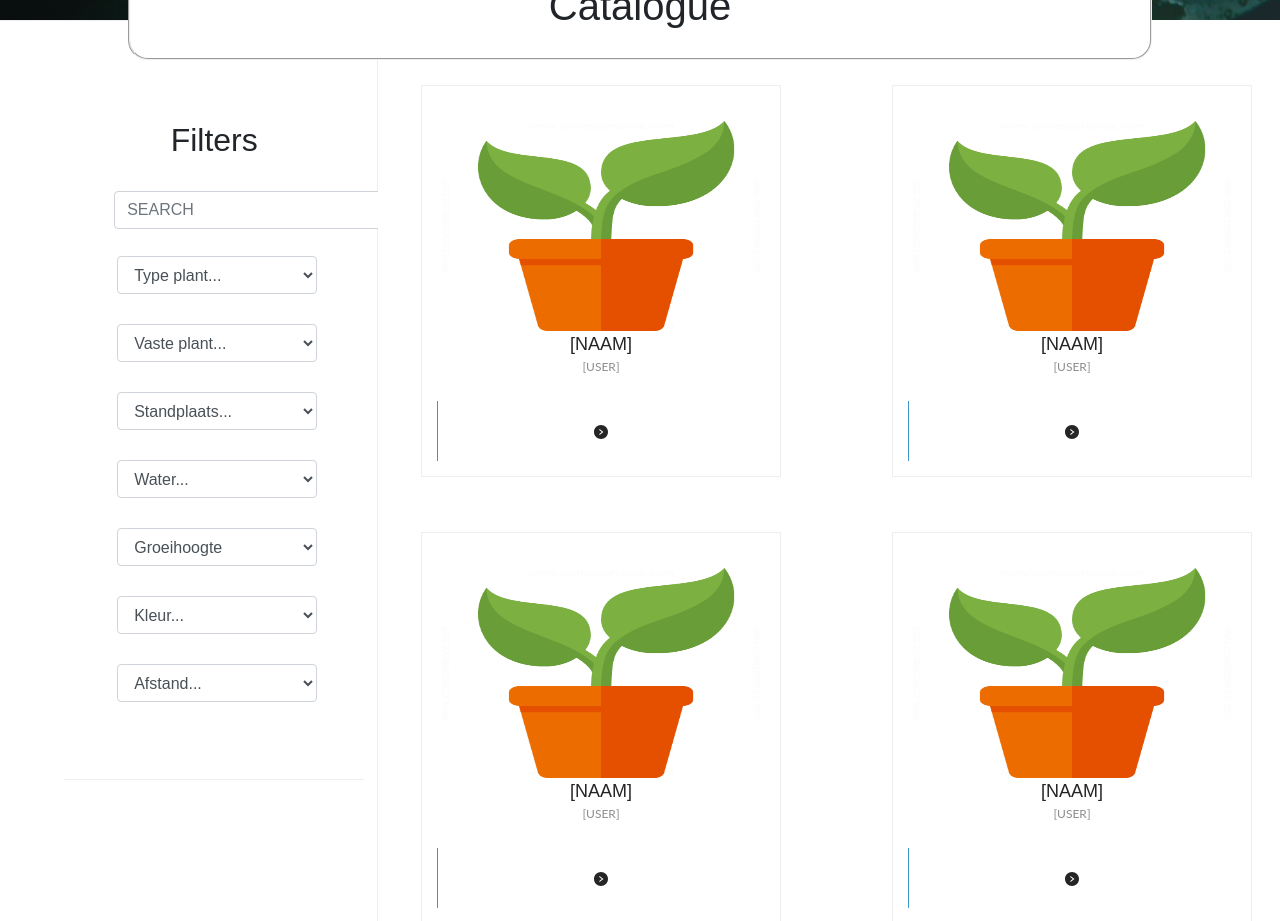
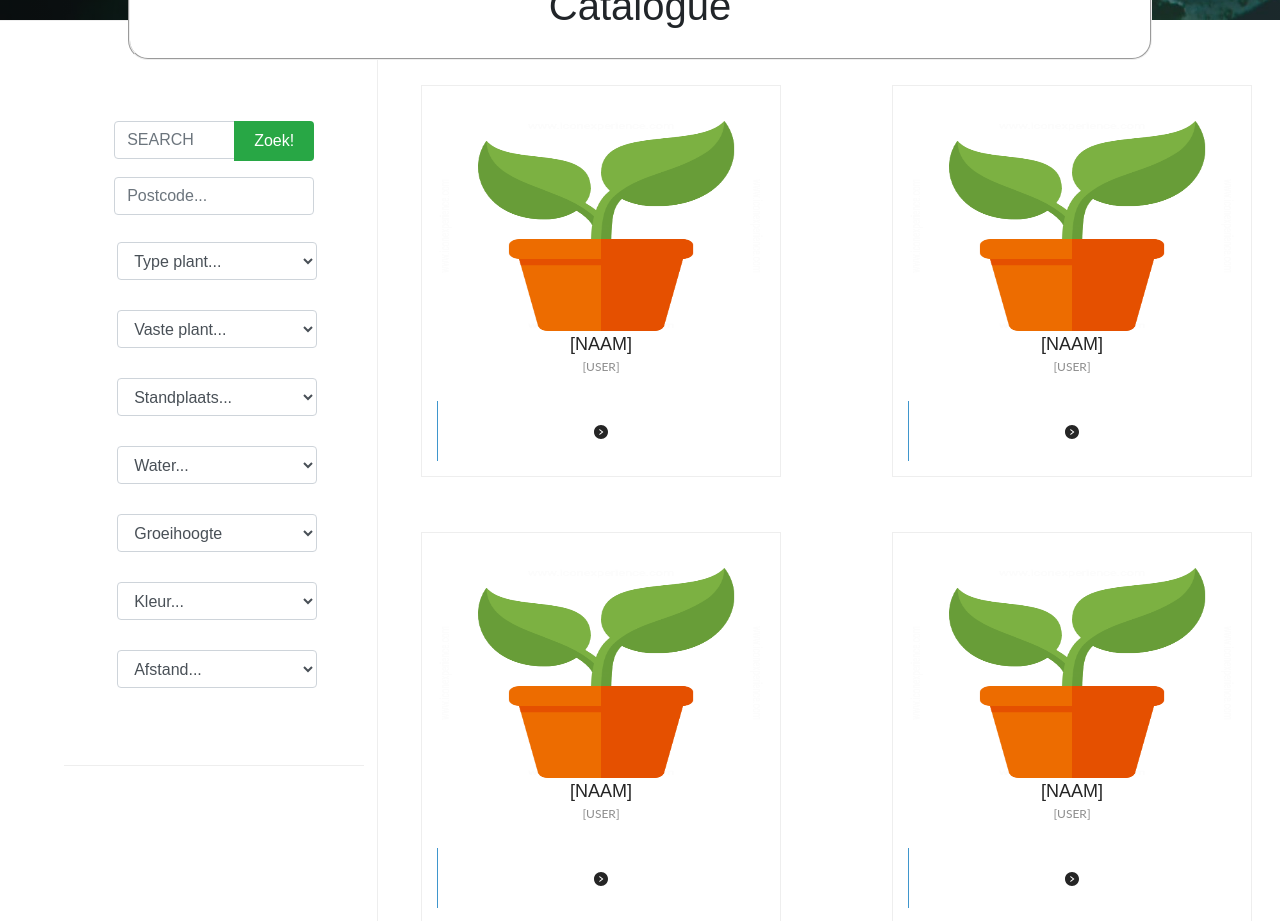
Before and after one commit to StevenW1999/projectc, a React (Create React App) app in the folder client/: page / in a window 1280 px wide. Shown: the part 860-1781 px from the top of the page. Built offline with nearby package versions, Linux system fonts and the light colour scheme; the HTML template or start-up script is replaced by a standard one.

Commit message:
Zoekknop, postcode op catalogus

```diff
--- a/client/src/components/Catalogue.js
+++ b/client/src/components/Catalogue.js
@@ -16,17 +16,21 @@ class Catalogue extends Component {
             )
         })
 
-                                         // TO-DO: VERANDER 'as="select"'
+                                        // TO-DO: VERANDER 'as="select"'
 
         return (
             <>
                 <div class="row">
                     <div class="side">
                         <div className="filters">
-                            <h2>Filters</h2>
                             <Form>
-                                <br />
-                                <Form.Control type="text" placeholder="SEARCH" />
+                                <div class="input-group mb-3">
+                                <Form.Control type="text" placeholder="SEARCH"/>
+                                    <div class="input-group-append">
+                                        <button type="button" class="btn btn-success">Zoek!</button>
+                                    </div>
+                                </div>
+                                <Form.Control type="text" placeholder="Postcode..." style={{ width: "200px" }} />
                                 <br />
                                 <Form.Control as="select">
                                     <option>Type plant...</option>
```
Also changed, not shown: 1 other file (tests, documents, lock files or other folders).
